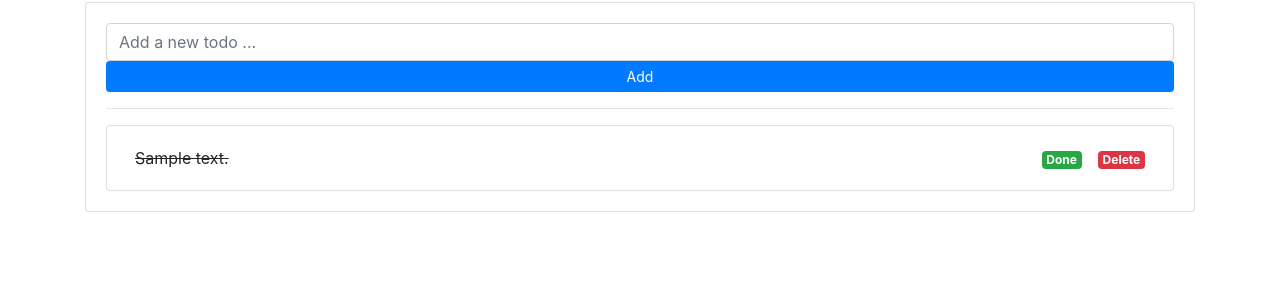
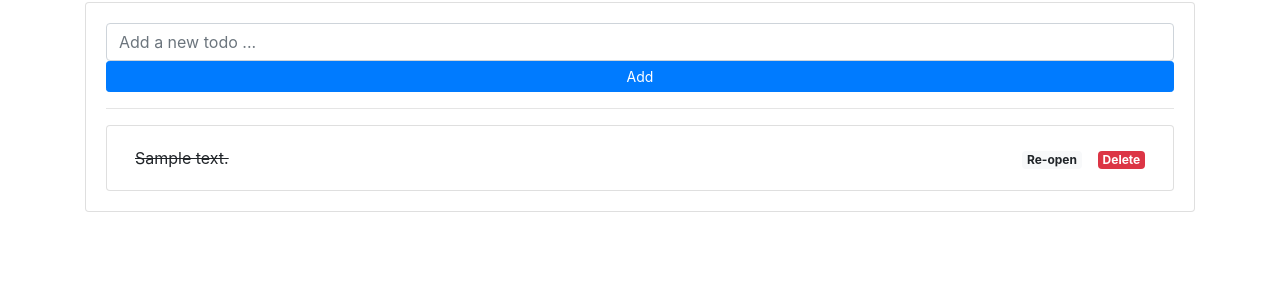
Before and after one commit to KingOfSpades/flaskTodoAppDemo, a Flask app: page / in a window 1280 px wide. Shown: the part 293-593 px from the top of the page. Run offline with Flask 3, Linux system fonts and the light colour scheme; tables that the repository leaves empty hold one stand-in row (values such as "Sample post").

Commit message:
Added toggle to re-open task

```diff
--- a/flaskr/templates/index.html
+++ b/flaskr/templates/index.html
@@ -37,7 +37,11 @@
                     {{ todo.todo_text }}
                   {% endif %}
                 </div>
-                <div class="p-2"><a href="/update/{{ todo.id }}" class="badge badge-success">Done</a></div>
+                {% if todo.completed %}
+                  <div class="p-2"><a href="/update/{{ todo.id }}" class="badge badge-light">Re-open</a></div>
+                {% else %}
+                  <div class="p-2"><a href="/update/{{ todo.id }}" class="badge badge-success">Done</a></div>
+                {% endif %}
                 <div class="p-2"><a href="/delete/{{ todo.id }}" class="badge badge-danger">Delete</a></div>
               </li>
               {% endfor %}
```
